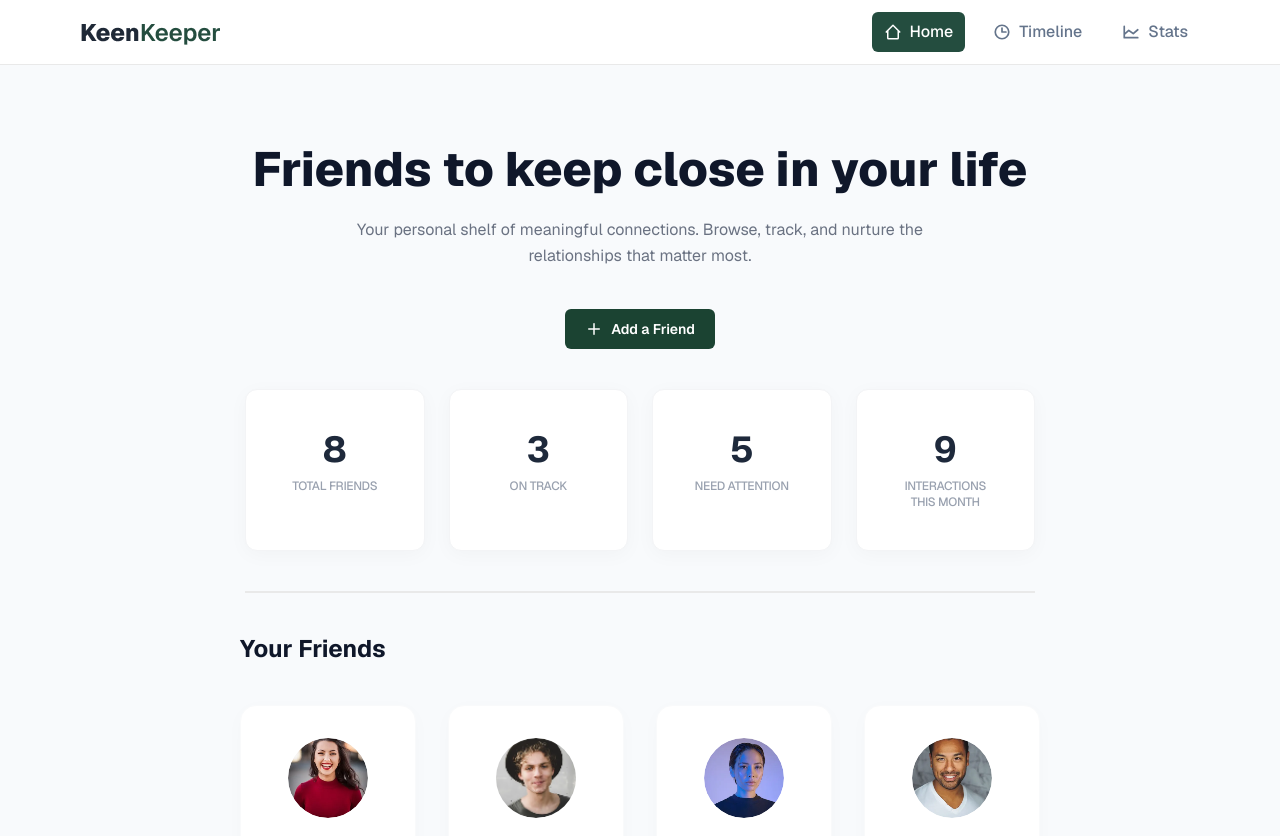
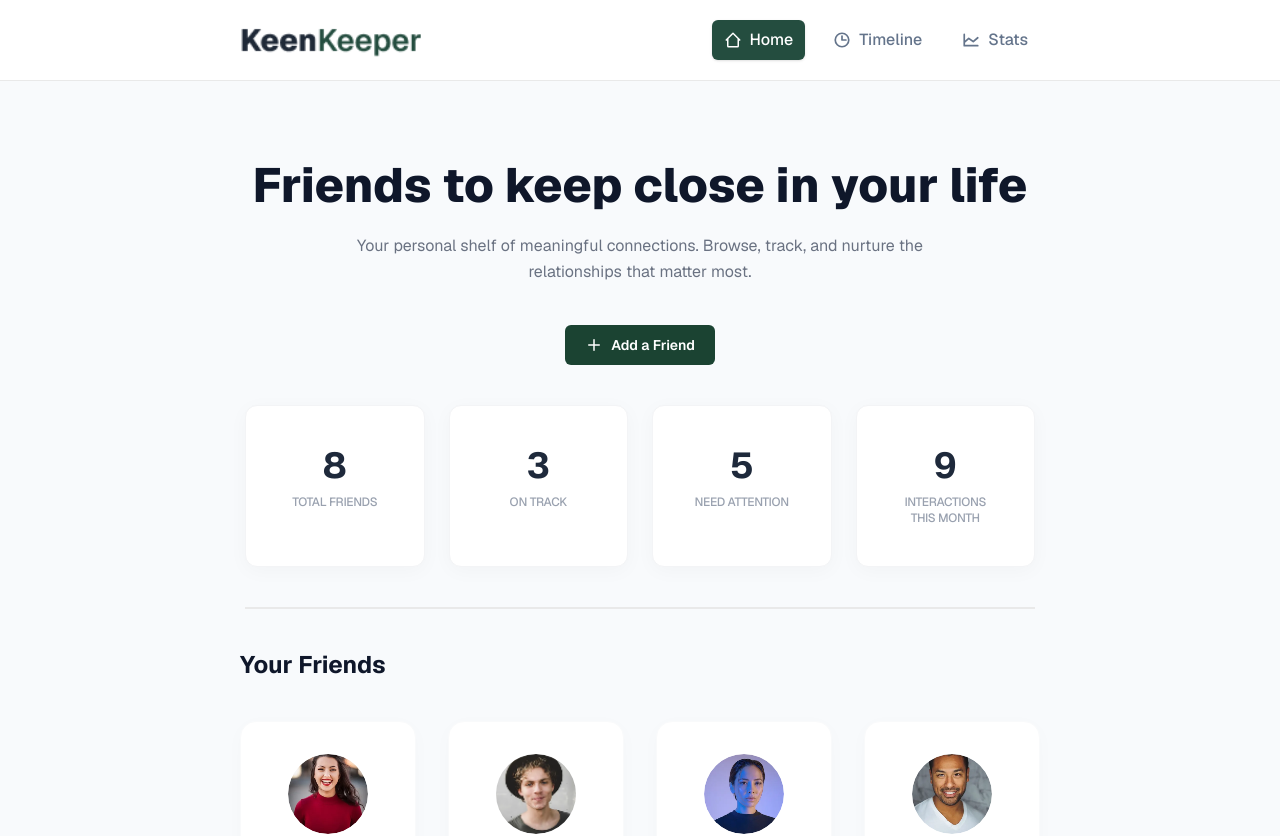
Before and after one commit to S-N-Onika/A7, a React (Vite) app: page / in a window 1280 px wide. Shown: the top 836 px of the page. Built offline with nearby package versions, Linux system fonts and the light colour scheme.

Commit message:
Modifide the Navber

```diff
--- a/src/component/Navbar.jsx
+++ b/src/component/Navbar.jsx
@@ -4,21 +4,26 @@ import { PiClockBold, PiChartLineBold } from "react-icons/pi";
 
 const Navbar = () => {
     const baseStyle =
-        "flex items-center gap-2 px-3 py-2 rounded-md transition-all duration-300 font-medium text-sm md:text-base";
+        "flex items-center gap-2 px-3 py-2 rounded-md transition-all duration-300 font-medium text-xs sm:text-base";
 
-    const activeStyle = "bg-[#244d3f] text-white";
+    const activeStyle = "bg-[#244d3f] text-white shadow-sm";
     const inactiveStyle = "text-[#64748b] hover:text-[#244d3f]";
 
     return (
-        <nav className="w-full border-b border-[#e9e9e9] bg-white sticky top-0 z-50 px-4 md:px-20 lg:px-20">
-            <div className="mx-auto max-w-400">
-                <div className="flex flex-row justify-between items-center h-auto sm:h-16 py-3 sm:py-0 gap-3 sm:gap-0">
+        <nav className="w-full border-b border-[#e9e9e9] bg-white sticky top-0 z-50 px-4 md:px-20 lg:px-60">
+            <div className="mx-auto max-w-[1600px]">
+
+                <div className="flex flex-col sm:flex-row justify-between items-center py-4 sm:h-20 gap-4 sm:gap-0">
 
                     <div className="shrink-0">
-                        <img src="/assets/logo.png" alt="logo" />
+                        <img
+                            src="/assets/logo.png"
+                            alt="logo"
+                            className="h-8 md:h-10 w-auto"
+                        />
                     </div>
 
-                    <div className="flex flex-row items-center gap-2 sm:gap-4">
+                    <div className="flex flex-row items-center justify-center gap-0.5 sm:gap-4 w-full sm:w-auto">
 
                         <NavLink
                             to="/"
@@ -26,7 +31,7 @@ const Navbar = () => {
                                 `${baseStyle} ${isActive ? activeStyle : inactiveStyle}`
                             }
                         >
-                            <BiHomeAlt2 size={18} />
+                            <BiHomeAlt2 className="text-lg" />
                             <span>Home</span>
                         </NavLink>
 
@@ -36,7 +41,7 @@ const Navbar = () => {
                                 `${baseStyle} ${isActive ? activeStyle : inactiveStyle}`
                             }
                         >
-                            <PiClockBold size={18} />
+                            <PiClockBold className="text-lg" />
                             <span>Timeline</span>
                         </NavLink>
 
@@ -46,7 +51,7 @@ const Navbar = () => {
                                 `${baseStyle} ${isActive ? activeStyle : inactiveStyle}`
                             }
                         >
-                            <PiChartLineBold size={18} />
+                            <PiChartLineBold className="text-lg" />
                             <span>Stats</span>
                         </NavLink>
 
--- a/src/component/Timeline.jsx
+++ b/src/component/Timeline.jsx
@@ -57,7 +57,7 @@ const Timeline = () => {
                     {interactions.length > 0 && (
                         <button
                             onClick={handleClearAll}
-                            className="flex items-center gap-2 px-4 py-2 border border-red-200 text-red-500 text-[12px] font-bold rounded-lg hover:bg-red-500 hover:text-white transition-all uppercase tracking-widest"
+                            className="flex items-center gap-2 px-2 py-1 border border-red-200 text-red-500 text-[12px] font-bold rounded-lg hover:bg-red-500 hover:text-white transition-all"
                         >
                             <HiOutlineTrash size={14} /> Clear All History
                         </button>
@@ -122,8 +122,8 @@ const Timeline = () => {
                             </div>
                         </div>
                     ))
-                        :
-                        (
+                    :
+                    (
                             <div className="text-center py-20 bg-white rounded-2xl border border-dashed border-gray-100">
                                 <p className="text-gray-400 italic text-md">No matching interactions found.</p>
                             </div>
```
